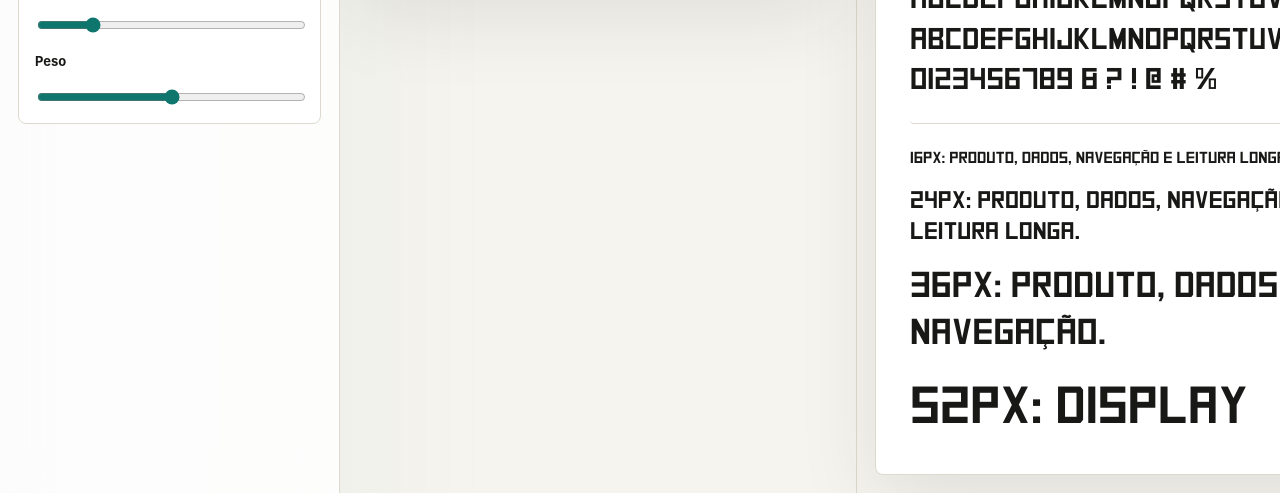
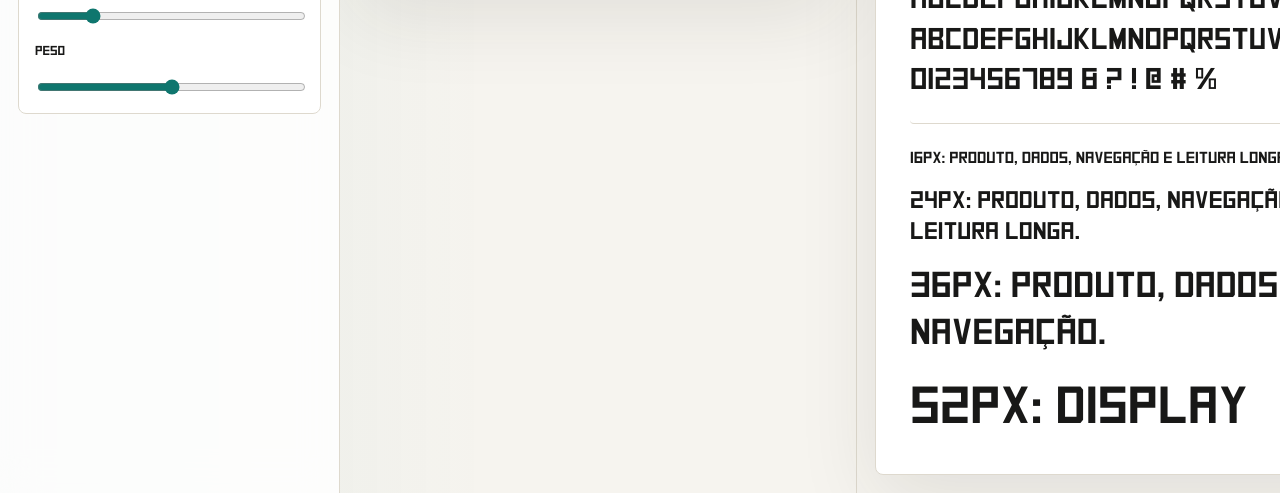
Before and after one commit to ericmgomes/font-lab, a website: page index.html in a window 1280 px wide. Shown: the part 906-1399 px from the top of the page. Drawn offline with Linux system fonts and the light colour scheme; no server answers; a web font is replaced by a local one.

Commit message:
Apply active font to entire interface

```diff
--- a/styles.css
+++ b/styles.css
@@ -49,7 +49,7 @@ body {
   background:
     linear-gradient(90deg, rgba(15, 118, 110, 0.08), transparent 38%),
     var(--bg);
-  font-family: Inter, ui-sans-serif, system-ui, -apple-system, BlinkMacSystemFont, "Segoe UI", sans-serif;
+  font-family: var(--test-font);
 }
 
 button,
```
